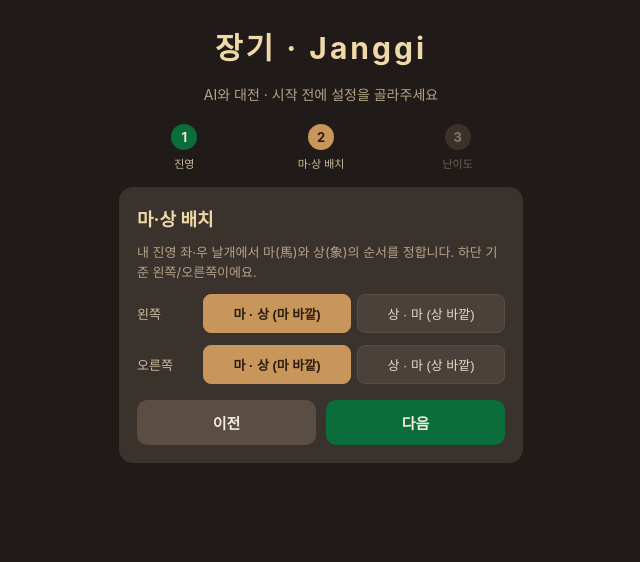
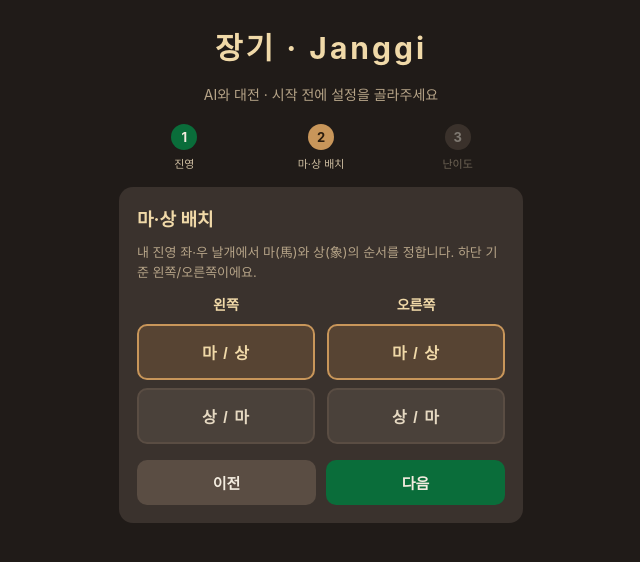
Before and after one commit to uqdaddy/myapp, a React (Vite) app: page / in a window 1280 px wide. Both pictures are taken after a click on the button "다음". Shown: the top 562 px of the page, without its empty margins (319-959 px from the left). Built offline with nearby package versions, Linux system fonts and the light colour scheme.

Commit message:
ui: 마상 배치를 왼쪽/오른쪽 2열 헤더 + 하단 마상·상마 선택 구조로 변경

```diff
--- a/src/SetupScreen.tsx
+++ b/src/SetupScreen.tsx
@@ -15,8 +15,8 @@ interface Props {
 type Step = 'side' | 'formation' | 'difficulty';
 
 const WING_LABEL: Record<WingSetup, string> = {
-  'horse-outer': '마 · 상 (마 바깥)',
-  'elephant-outer': '상 · 마 (상 바깥)',
+  'horse-outer': '마 / 상',
+  'elephant-outer': '상 / 마',
 };
 
 export function SetupScreen({ onStart }: Props) {
@@ -77,28 +77,26 @@ export function SetupScreen({ onStart }: Props) {
             내 진영 좌·우 날개에서 마(馬)와 상(象)의 순서를 정합니다. 하단 기준 왼쪽/오른쪽이에요.
           </p>
 
-          <div className="control-row">
-            <label>왼쪽</label>
-            <div className="segmented">
+          <div className="wing-grid">
+            <div className="wing-col">
+              <div className="wing-head">왼쪽</div>
               {(['horse-outer', 'elephant-outer'] as WingSetup[]).map((w) => (
                 <button
                   key={w}
-                  className={left === w ? 'active' : ''}
+                  className={`wing-btn ${left === w ? 'active' : ''}`}
                   onClick={() => setLeft(w)}
                 >
                   {WING_LABEL[w]}
                 </button>
               ))}
             </div>
-          </div>
 
-          <div className="control-row">
-            <label>오른쪽</label>
-            <div className="segmented">
+            <div className="wing-col">
+              <div className="wing-head">오른쪽</div>
               {(['horse-outer', 'elephant-outer'] as WingSetup[]).map((w) => (
                 <button
                   key={w}
-                  className={right === w ? 'active' : ''}
+                  className={`wing-btn ${right === w ? 'active' : ''}`}
                   onClick={() => setRight(w)}
                 >
                   {WING_LABEL[w]}
--- a/src/styles.css
+++ b/src/styles.css
@@ -388,3 +388,37 @@ body {
 .setup-nav .btn {
   flex: 1;
 }
+
+/* Wing (마/상) setup: two columns (왼쪽 / 오른쪽), options stacked below each. */
+.wing-grid {
+  display: grid;
+  grid-template-columns: 1fr 1fr;
+  gap: 12px;
+}
+.wing-col {
+  display: flex;
+  flex-direction: column;
+  gap: 8px;
+}
+.wing-head {
+  text-align: center;
+  font-size: 14px;
+  font-weight: 700;
+  color: #f0d9a8;
+  padding-bottom: 2px;
+}
+.wing-btn {
+  padding: 14px 8px;
+  border: 2px solid #5a4d43;
+  background: #4a413a;
+  color: #e6d9c2;
+  border-radius: 10px;
+  font-size: 16px;
+  font-weight: 600;
+  letter-spacing: 1px;
+}
+.wing-btn.active {
+  border-color: #c8965a;
+  background: #574433;
+  color: #f0d9a8;
+}
```
